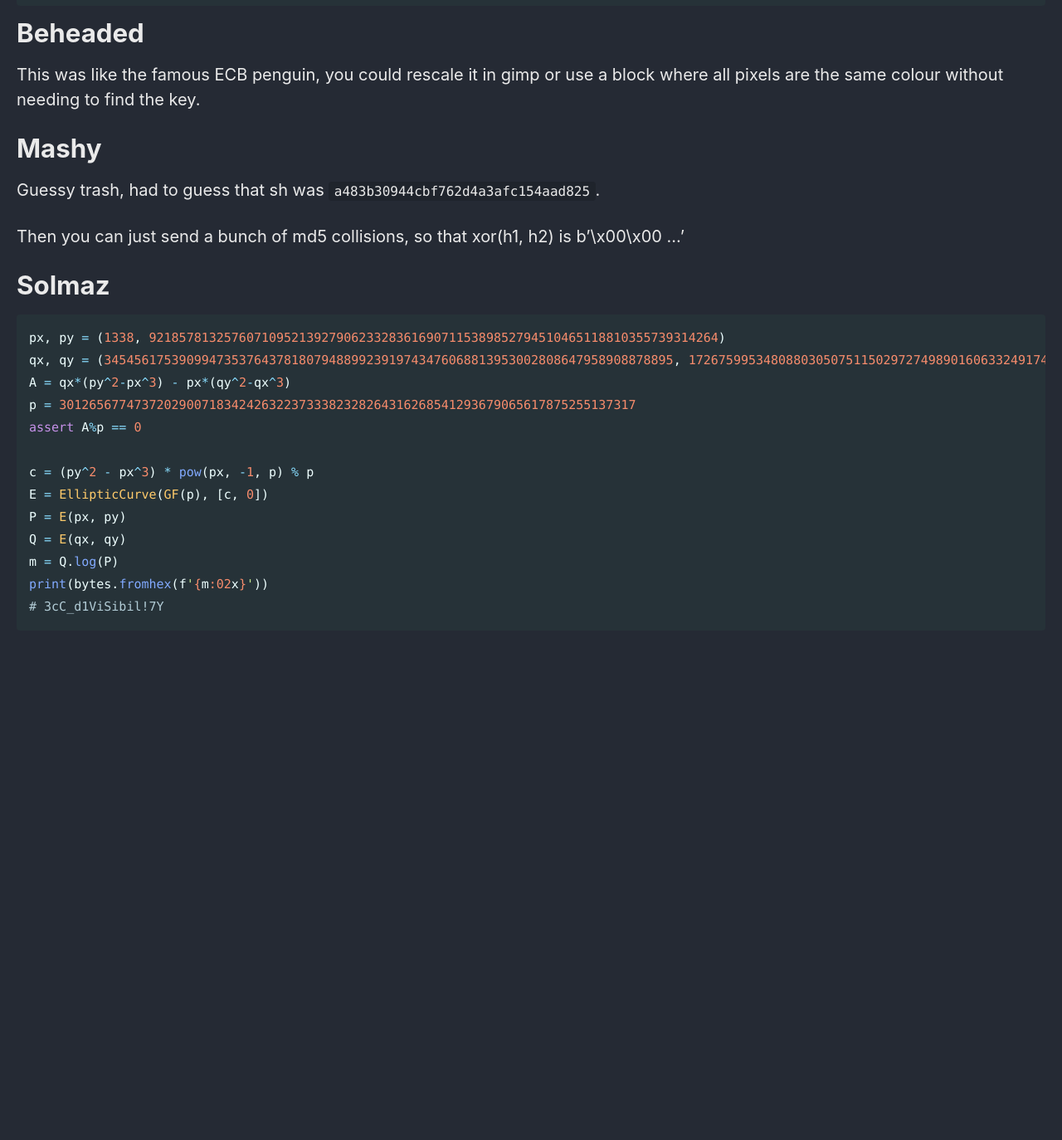
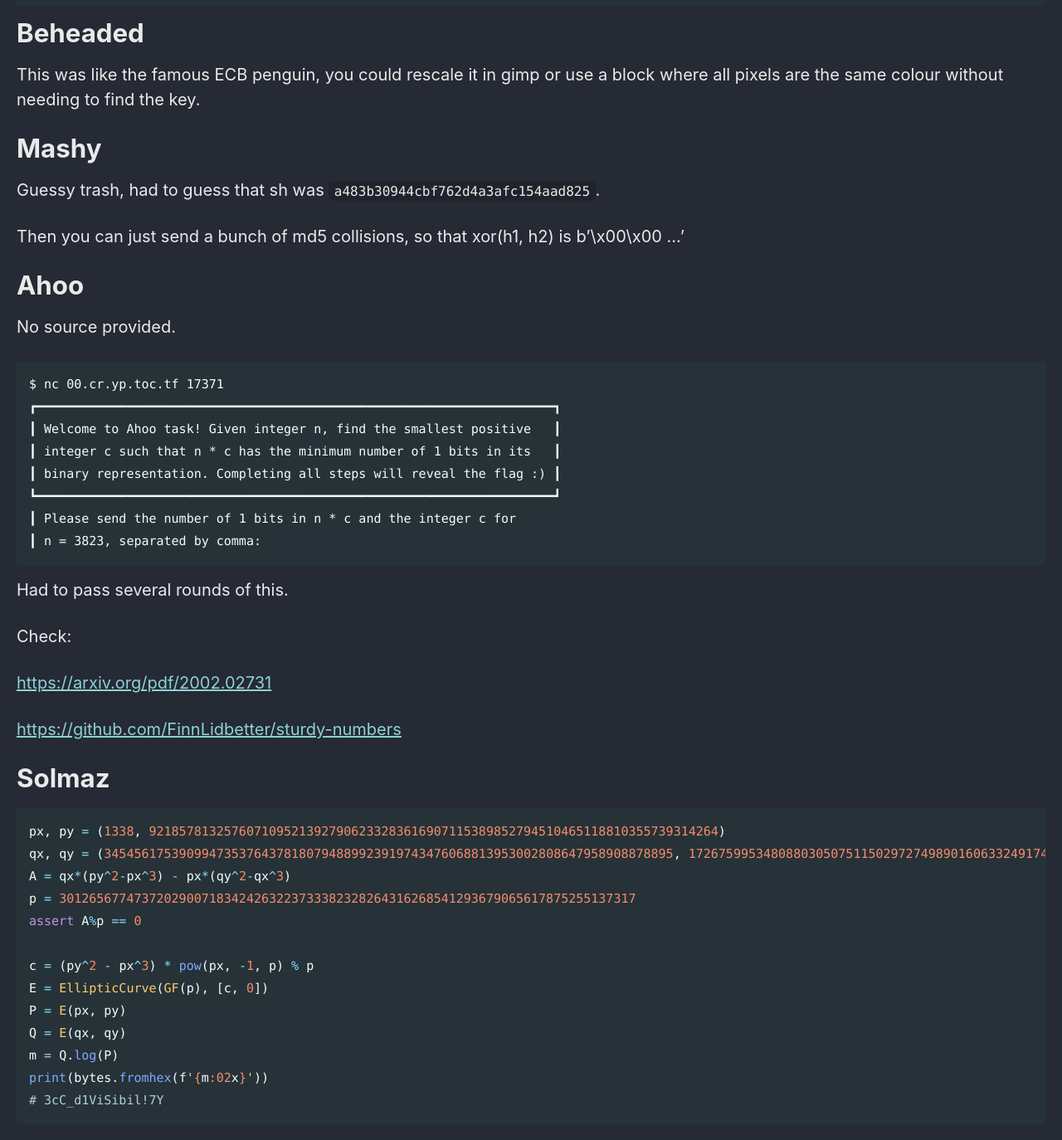
Before and after one commit to Connor-McCartney/Connor-McCartney.github.io, a Jekyll site: the page built from _pages/cryptography/other/CRYPTO-CTF-2024.md, in a window 1280 px wide and 1400 px high, scrolled down 874 px. Shown: the top 1374 px of the window at 83% size. Built offline with Jekyll 4.4.1, drawn with Linux system fonts in a browser that asks for light colours; cached includes are drawn as plain includes; before the commit the page ends 1679 px from its top, so only the background shows below that.

Commit message:
Update CRYPTO-CTF-2024.md

````diff
--- a/_pages/cryptography/other/CRYPTO-CTF-2024.md
+++ b/_pages/cryptography/other/CRYPTO-CTF-2024.md
@@ -44,6 +44,28 @@ Guessy trash, had to guess that sh was `a483b30944cbf762d4a3afc154aad825`.
 
 Then you can just send a bunch of md5 collisions, so that xor(h1, h2) is b'\x00\x00 ...'
 
+# Ahoo
+
+No source provided.
+
+```
+$ nc 00.cr.yp.toc.tf 17371
+┏━━━━━━━━━━━━━━━━━━━━━━━━━━━━━━━━━━━━━━━━━━━━━━━━━━━━━━━━━━━━━━━━━━━━━┓
+┃ Welcome to Ahoo task! Given integer n, find the smallest positive   ┃
+┃ integer c such that n * c has the minimum number of 1 bits in its   ┃
+┃ binary representation. Completing all steps will reveal the flag :) ┃
+┗━━━━━━━━━━━━━━━━━━━━━━━━━━━━━━━━━━━━━━━━━━━━━━━━━━━━━━━━━━━━━━━━━━━━━┛
+┃ Please send the number of 1 bits in n * c and the integer c for
+┃ n = 3823, separated by comma:
+```
+
+Had to pass several rounds of this.
+
+Check:
+
+<https://arxiv.org/pdf/2002.02731>
+
+<https://github.com/FinnLidbetter/sturdy-numbers>
 
 # Solmaz
 
````
